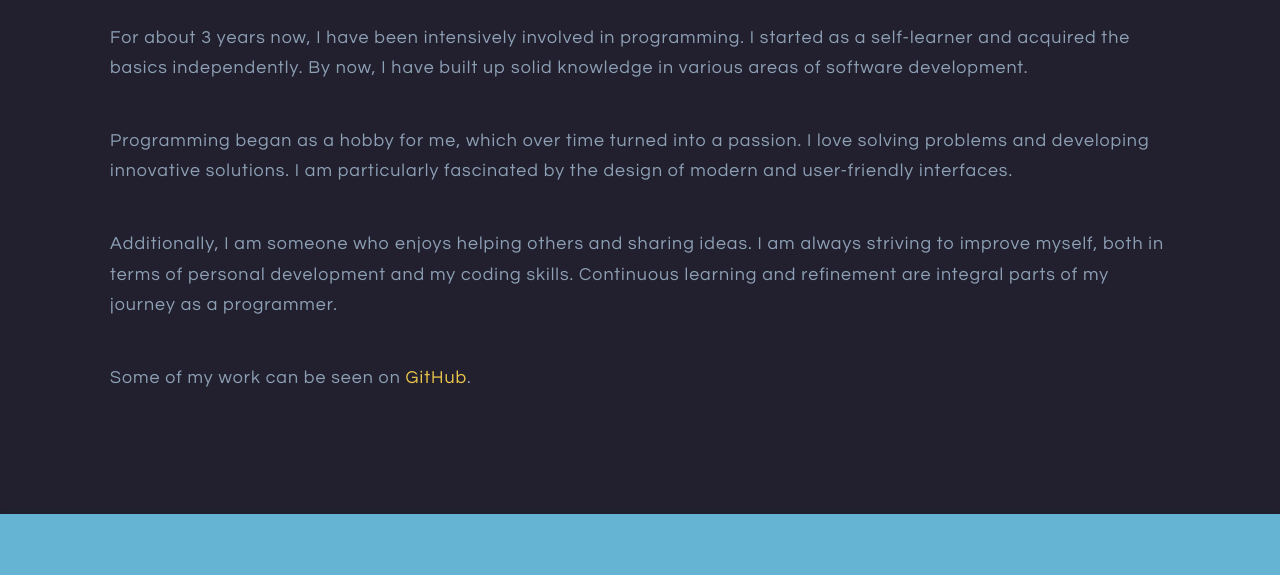
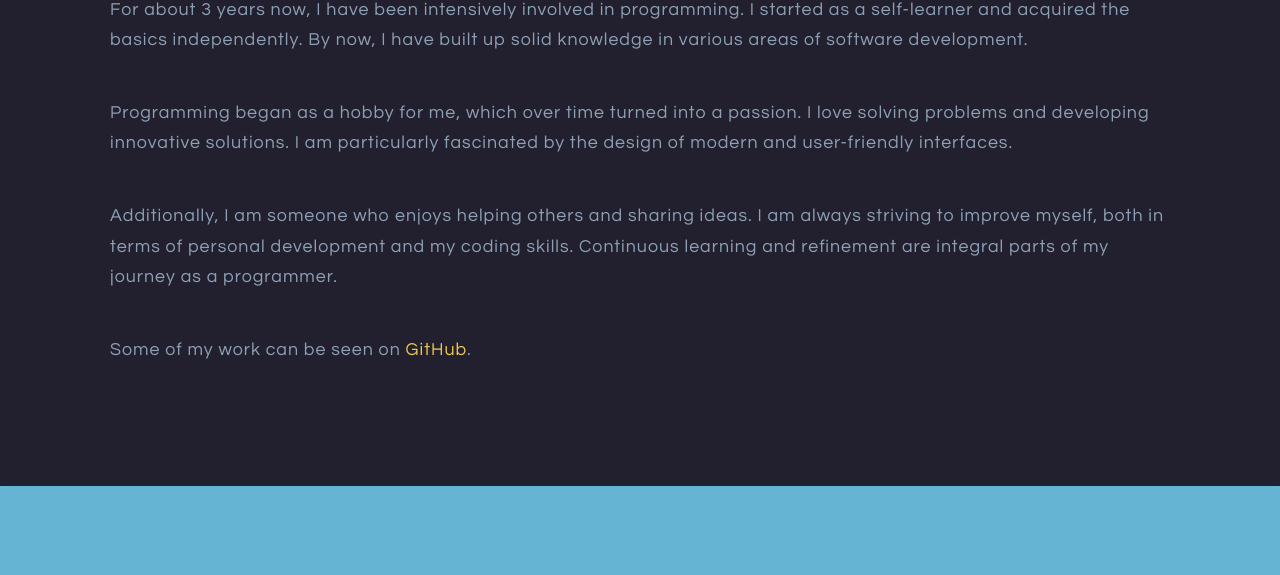
Before and after one commit to armin2712/Website, a plain HTML site: page index.html in a window 1280 px wide. Shown: the part 525-1100 px from the top of the page. Drawn offline with nearby package versions, Linux system fonts and the light colour scheme.

Commit message:
Update theme.css

```diff
--- a/css/theme.css
+++ b/css/theme.css
@@ -234,7 +234,7 @@ ul.tags li {
   text-transform: lowercase;
 }
 #section-hello {
-  margin-top: 2.5em;
+  margin-top: 1.5em;
 }
 #section-hello #description {
   font-family: Lato, Arial, Helvetica, sans-serif;
@@ -258,7 +258,7 @@ ul.tags li {
 }
 
 #section-hello {
-  margin-top: 2.5em;
+  margin-top: 1.5em;
 }
 
 /* Skills
```
